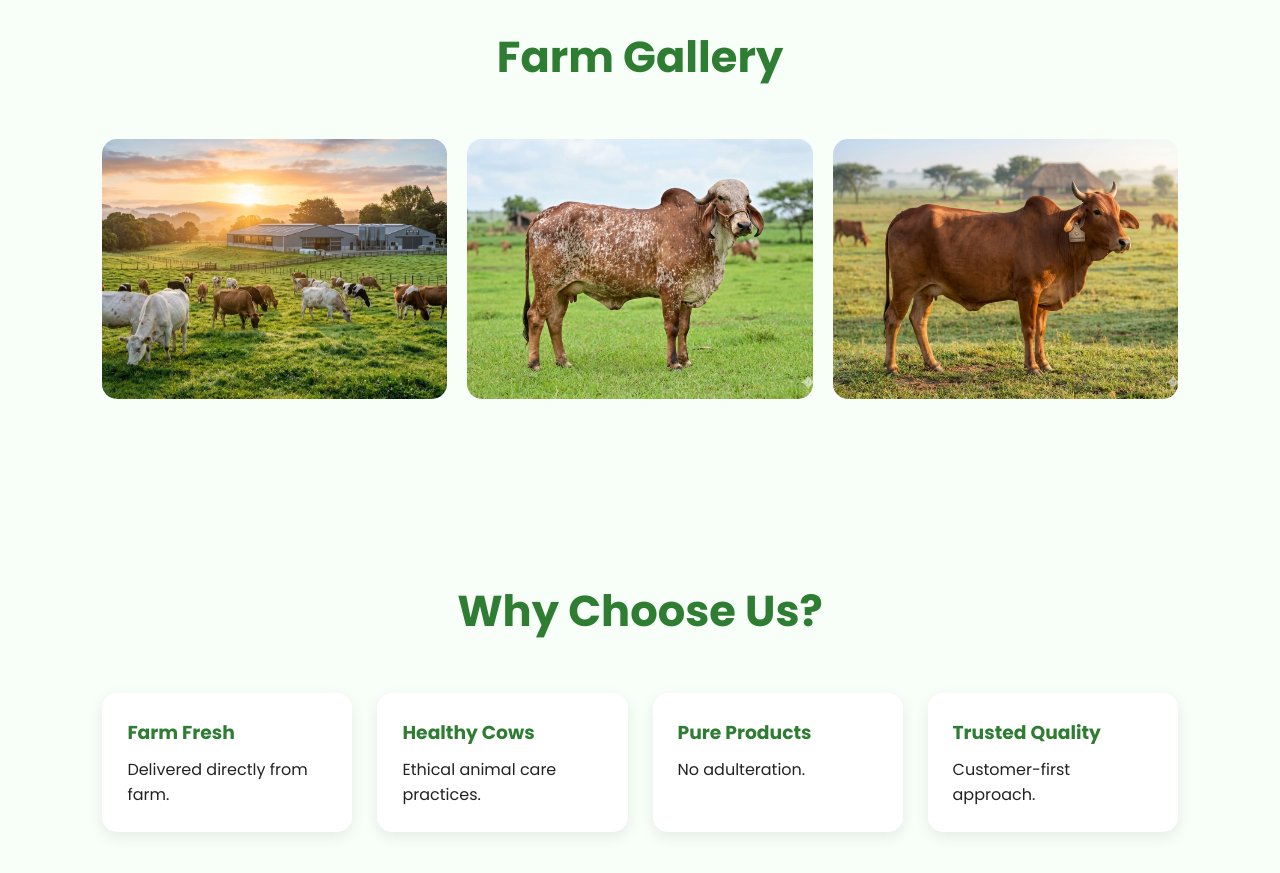
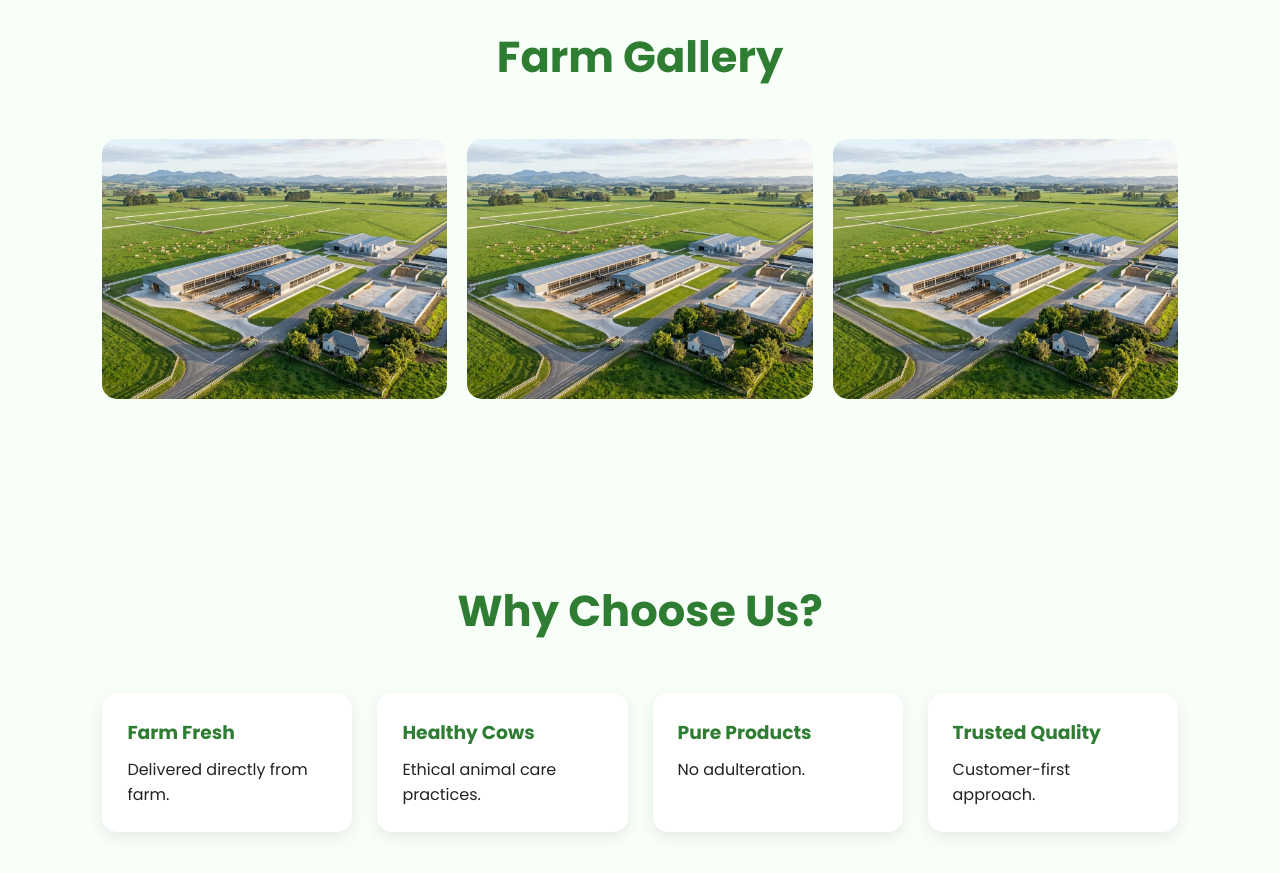
Before and after one commit to shashi-babu/shivramikafarm, a plain HTML site: page index.html in a window 1280 px wide. Shown: the part 3500-4373 px from the top of the page. Drawn offline with Linux system fonts and the light colour scheme.

Commit message:
Update index.html
image are corrected

```diff
--- a/index.html
+++ b/index.html
@@ -435,11 +435,11 @@ style="width:100%;height:220px;object-fit:cover;border-radius:10px;">
 
 <div class="gallery">
 
-<img src="./images/hero-cows.jpeg">
+<img src="./images/farm-gallery-1.jpeg">
 
-<img src="./images/gir-cow.jpeg">
+<img src="./images/farm-gallery-1.jpeg">
 
-<img src="./images/sahiwal-cow.jpeg">
+<img src="./images/farm-gallery-1.jpeg">
 
 </div>
 
```
